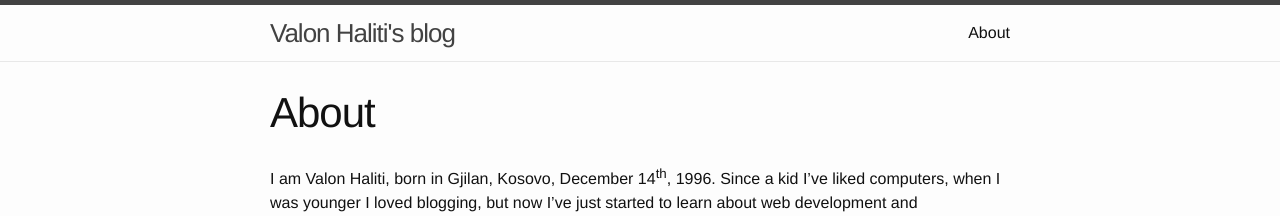
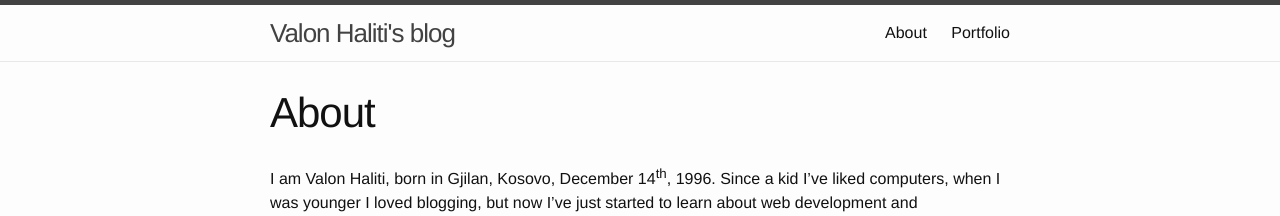
Before and after one commit to valonhaliti/valonhaliti.github.io, a Jekyll site: the page built from about.md, in a window 1280 px wide. Shown: the top 216 px of the page. Built offline with Jekyll 4.4.1, drawn with Linux system fonts in a browser that asks for light colours.

Commit message:
Update header.html

```diff
--- a/_includes/header.html
+++ b/_includes/header.html
@@ -19,6 +19,7 @@
           <a class="page-link" href="{{ my_page.url | prepend: site.baseurl }}">{{ my_page.title }}</a>
           {% endif %}
         {% endfor %}
+          <a class="page-link" href="portfolio">Portfolio</a>
       </div>
     </nav>
 
```
